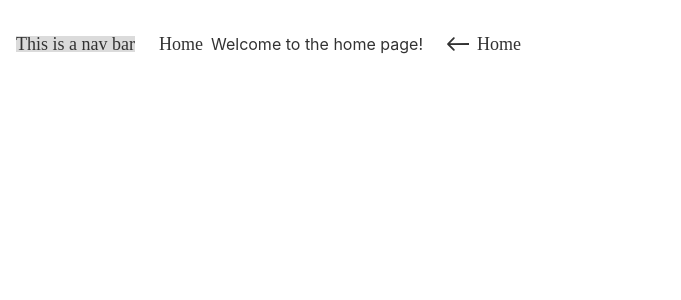
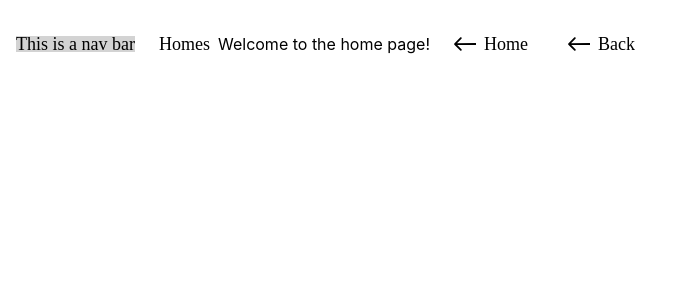
Before and after one commit to UCSCRocketry/ground-control, a React (Create React App) app in the folder gcs-react-app/: page / in a window 1280 px wide. Shown: the top 300 px of the page, without its empty margins (0-681 px from the left). Built offline with nearby package versions, Linux system fonts and the light colour scheme.

Commit message:
fix styling

```diff
--- a/gcs-react-app/src/components/BackButton.jsx
+++ b/gcs-react-app/src/components/BackButton.jsx
@@ -3,7 +3,7 @@ import backArrow from '../assets/back-arrow.svg';
 
 const BackButton = () => {
   return (
-    <div>
+    <div className="Button">
         <img src={backArrow} alt="Back" />
         <h1>Back</h1>
     </div>
--- a/gcs-react-app/src/components/HomeButton.jsx
+++ b/gcs-react-app/src/components/HomeButton.jsx
@@ -3,7 +3,7 @@ import backArrow from '../assets/back-arrow.svg';
 
 const HomeButton = () => {
   return (
-    <div>
+    <div className="Button">
         <img src={backArrow} alt="Back" />
         <h1>Home</h1>
     </div>
--- a/gcs-react-app/src/pages/Home.jsx
+++ b/gcs-react-app/src/pages/Home.jsx
@@ -1,13 +1,14 @@
-//import BackButton from "./../components/BackButton";
+import BackButton from "./../components/BackButton";
 import HomeButton from "./../components/HomeButton";
 
 
 export default function Home() {
     return (
         <div>
-            <h1>Home</h1>
+            <h1>Homes</h1>
             <p>Welcome to the home page!</p>
             <HomeButton />
+            <BackButton />
         </div>
     )
 }
--- a/gcs-react-app/src/styles/BackButton.css
+++ b/gcs-react-app/src/styles/BackButton.css
@@ -17,8 +17,8 @@ h1 {
     text-align: left;
 }
 
-div:hover {
-    opacity: 0.8;
+.Button:hover {
+    opacity: 0.5;
 }
 
 svg {
```
